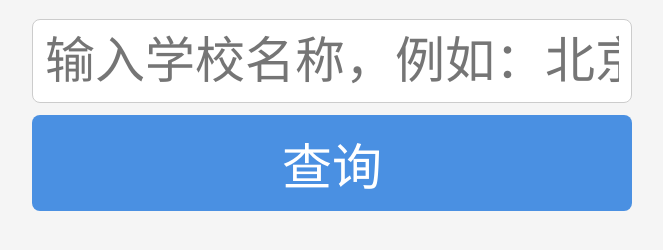
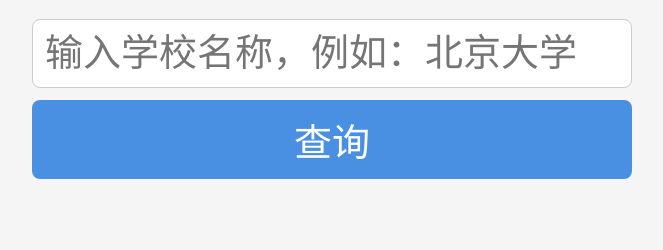
Before and after one commit to Lovaky/username.github.io, a plain HTML site: page index.html in a window 1280 px wide. Shown: the part 90-340 px from the top of the page, without its empty margins (308-971 px from the left). Drawn offline with Linux system fonts and the light colour scheme.

Commit message:
Update index.html

```diff
--- a/index.html
+++ b/index.html
@@ -2,8 +2,15 @@
 <html lang="zh-CN">
 <head>
     <meta charset="UTF-8">
+    <meta name="viewport" content="width=device-width, initial-scale=1.0">
     <title>高校保研率查询</title>
     <style>
+                /* 强制移动端浏览器不限制最小字体 */
+        * {
+            -webkit-text-size-adjust: 100% !important;
+            text-size-adjust: 100% !important;
+        }
+
         body {
             font-family: Arial, sans-serif;
             background: #f5f5f5;
@@ -25,7 +32,7 @@
             padding: 12px;
             border-radius: 8px;
             border: 1px solid #ccc;
-            font-size: 50px;
+            font-size: 38px;
             box-sizing: border-box;
         }
 
@@ -37,7 +44,7 @@
             border: none;
             background: #4a90e2;
             color: white;
-            font-size: 50px;
+            font-size: 38px;
             cursor: pointer;
             box-sizing: border-box;
         }
@@ -56,7 +63,7 @@
 
         .rate-item {
             padding: 8px 0;
-            font-size: 50px;
+            font-size: 38px;
         }
 
         .year {
```
